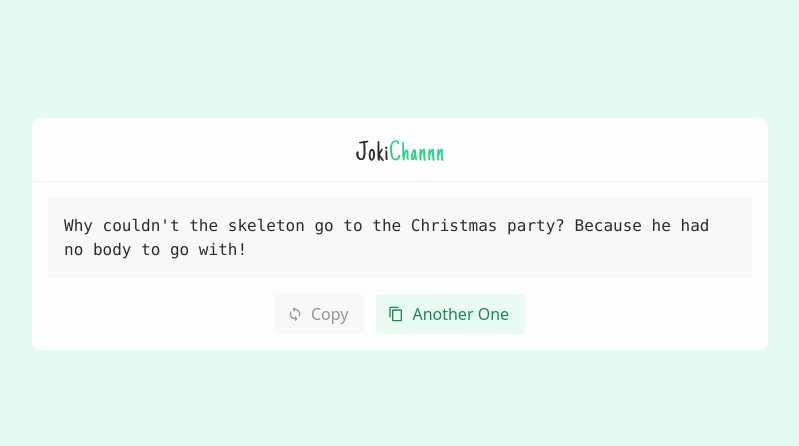
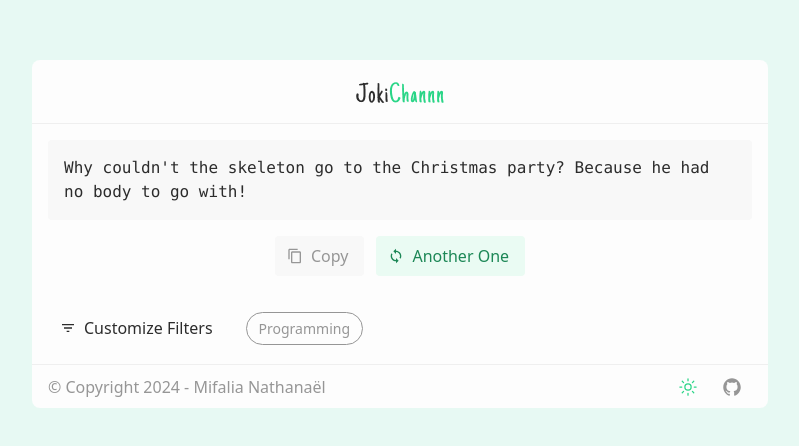
Before and after one commit to Mifalia/jokichan, a React (Vite) app: page / in a window 1280 px wide. Shown: the part 166-612 px from the top of the page, without its empty margins (240-1039 px from the left). Built offline with nearby package versions, Linux system fonts and the light colour scheme.

Commit message:
feat : finish static layout design implementation

```diff
--- a/src/assets/css/main.css
+++ b/src/assets/css/main.css
@@ -37,6 +37,15 @@
     @apply flex flex-row flex-nowrap items-center gap-2 pl-4 pr-3;
   }
 
+  /* tags */
+  .tag {
+    @apply rounded-full border font-sans text-sm px-3 py-1.5 border-neutral text-neutral;
+  }
+
+  .tag.active {
+    @apply border-primary text-primary;
+  }
+
   /* */
 }
 
--- a/src/pages/main/MainPage.tsx
+++ b/src/pages/main/MainPage.tsx
@@ -1,29 +1,60 @@
 import logoLight from 'src/assets/img/Logo-light.png';
 import { MdLoop } from 'react-icons/md';
 import { MdOutlineContentCopy } from 'react-icons/md';
+import { MdFilterList } from 'react-icons/md';
+import { IoSunnyOutline, IoLogoGithub } from 'react-icons/io5';
 
 function MainPage() {
   return (
-    <div id='layout' className='app-container h-screen flex flex-col justify-center'>
+    <div id='layout' className='app-container h-screen flex flex-col justify-center text-content'>
+      {/* main frame */}
       <div id='main' className='bg-fill rounded-lg flex flex-col'>
+        {/* header */}
         <header className='flex justify-center items-center border-b border-b-border h-16'>
           <div className='w-fit'>
             <img src={logoLight} alt='application logo' />
           </div>
         </header>
+        {/* body */}
         <div className='p-4'>
           <p className='bg-surface font-mono rounded p-4'>Why couldn't the skeleton go to the Christmas party? Because he had no body to go with!</p>
           <div className='mt-4 p-0 flex flex-row justify-center items-center gap-3'>
             <button className='button button-icon-start button-default'>
-              <MdLoop size={16} />
+              <MdOutlineContentCopy size={16} />
               copy
             </button>
             <button className='button button-icon-start button-primary'>
-              <MdOutlineContentCopy size={16} />
+              <MdLoop size={16} />
               another one
             </button>
           </div>
+          <div className='mt-8 flex justify-start items-center gap-1'>
+            <div className='button button-icon-start cursor-auto'>
+              <MdFilterList size={16} />
+              customize filters
+            </div>
+            <div className='flex flex-start flex-wrap gap-2'>
+              <div>
+                <input type='checkbox' id='programming' name='programming' value='programming' className='invisible' />
+                <label htmlFor='programming' className='tag'>
+                  Programming
+                </label>
+              </div>
+            </div>
+          </div>
         </div>
+        {/* footer */}
+        <footer className='h-11 px-4 flex justify-between items-center border-t border-t-border'>
+          <span className='font-thin font-sans text-neutral'>© Copyright 2024 - Mifalia Nathanaël</span>
+          <div className='flex gap-1'>
+            <button className='rounded h-10 w-10 flex justify-center items-center text-primary'>
+              <IoSunnyOutline size={20} />
+            </button>
+            <button className='rounded h-10 w-10 flex justify-center items-center text-neutral'>
+              <IoLogoGithub size={20} />
+            </button>
+          </div>
+        </footer>
       </div>
     </div>
   );
```
